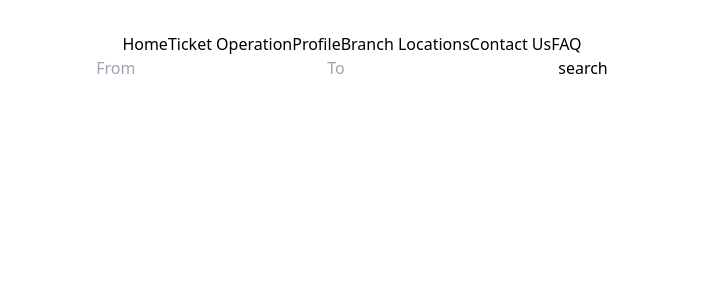
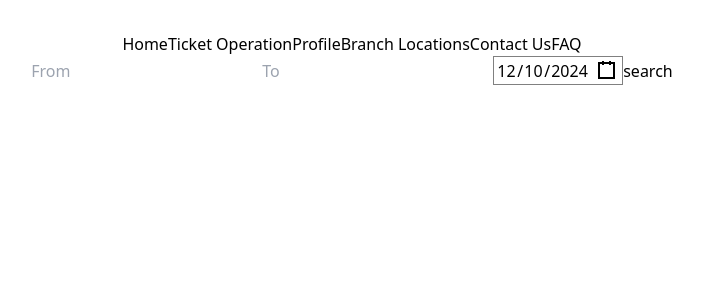
Before and after one commit to aktaruzzaman-shaon/online-ticket-booking, a React (Vite) app: page / in a window 1280 px wide. Shown: the top 300 px of the page, without its empty margins (288-991 px from the left). Built offline with nearby package versions, Linux system fonts and the light colour scheme.

Commit message:
calender integrated

```diff
--- a/package.json
+++ b/package.json
@@ -11,6 +11,7 @@
   },
   "dependencies": {
     "react": "^18.3.1",
+    "react-date-picker": "^11.0.0",
     "react-dom": "^18.3.1",
     "react-router-dom": "^7.0.2"
   },
--- a/src/Components/Tickets/userTravelInput/UserInput.jsx
+++ b/src/Components/Tickets/userTravelInput/UserInput.jsx
@@ -1,11 +1,16 @@
 import React, { useState } from 'react'
 import { Navigate, useNavigate } from 'react-router-dom'
+import Calendar from 'react'
+import DatePicker from 'react-date-picker'
+import 'react-date-picker/dist/DatePicker.css';
+import 'react-calendar/dist/Calendar.css';
 
 const UserInput = () => {
 
     const [from, setFrom] = useState("")
     const [to, setTo] = useState("")
     const navigate = useNavigate()
+    const [value, onChange] = useState(new Date())
 
     // form handler ========================
     const formHandler = (e) => {
@@ -16,9 +21,10 @@ const UserInput = () => {
     return (
         <div className='border mt-5 rounded-md'>
             <form onSubmit={(e) => formHandler(e)} className='p-5 space-x-1'>
-                <input type="text" value={from} name="from" id="" onChange={(e) => setFrom(e.target.value)} className='border-slate-900 bg-slate-500 p-1' placeholder='From' />
+                <input type="text" value={from} name="from" id="" onChange={(e) => setFrom(e.target.value)} className='border-slate-900 bg-slate-700 p-1' placeholder='From' />
                 <input type="text" value={to} name="to" id="" onChange={(e) => setTo(e.target.value)} className='bg-slate-700 p-1' placeholder='To' />
-                <input type="submit" name="" id="" value="search" className='bg-yellow-500 p-1' />
+                <DatePicker className="w-44 bg-slate-700 text-rose-400" onChange={onChange} value={value} clearIcon={null}></DatePicker>
+                <input type="submit" name="" id="" value="search" className='bg-yellow-500 p-1 w-44' />
             </form>
         </div>
     )
```
Also changed, not shown: 1 other file (tests, documents, lock files or other folders).
